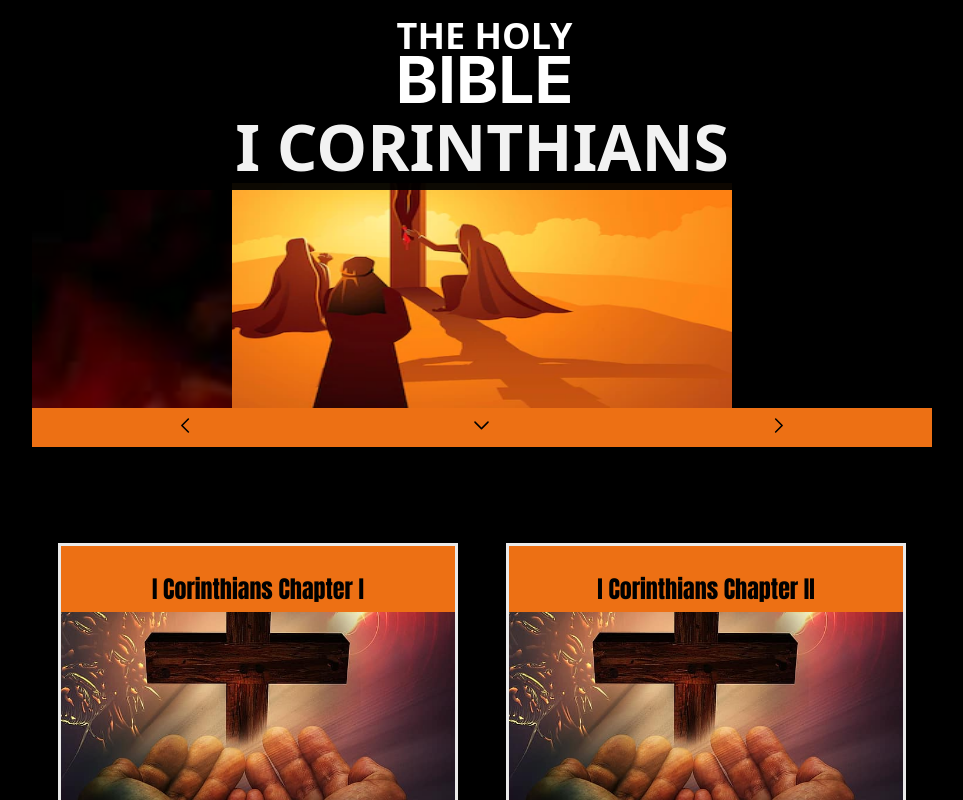
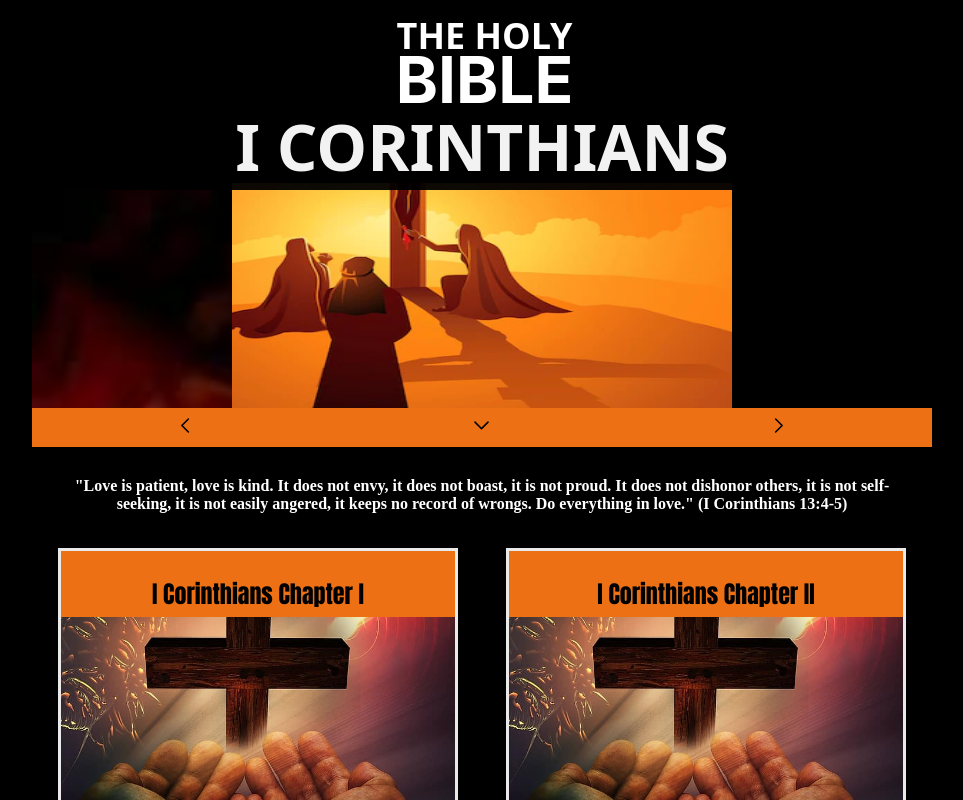
Before and after one commit to jnutt367/first_corinthians, a Next.js app: page / in a window 1280 px wide. Shown: the top 800 px of the page, without its empty margins (158-1121 px from the left). Built offline with nearby package versions, Linux system fonts and the light colour scheme.

Commit message:
Update Home.module.css
.fund {
   text-align: center;
    color: white;
    position: relative;
    padding-right: 20px;
    padding-left: 20px;
    margin-top: 25px;
    top: 5px;
    font-family:"Times New Roman", Times, serif;
    font-weight: 900;
}

```diff
--- a/styles/Home.module.css
+++ b/styles/Home.module.css
@@ -69,7 +69,17 @@
   top: 10px;
 }
 
-
+.fund {
+   text-align: center;
+    color: white;
+    position: relative;
+    padding-right: 20px;
+    padding-left: 20px;
+    margin-top: 25px;
+    top: 5px;
+    font-family:"Times New Roman", Times, serif;
+    font-weight: 900;
+}
 .image {
     background-image: url(/orangebg.jfif);
     background-size: cover;
```
